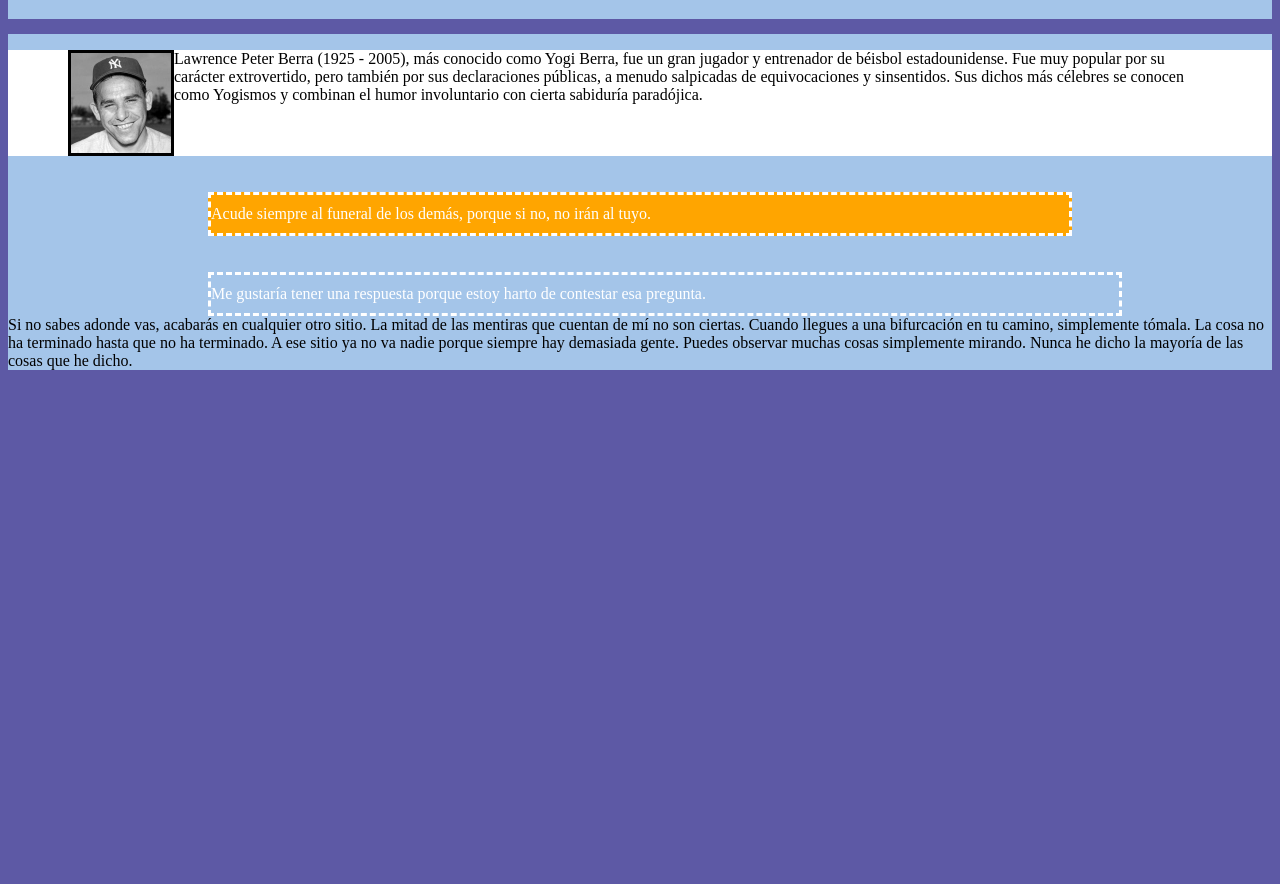
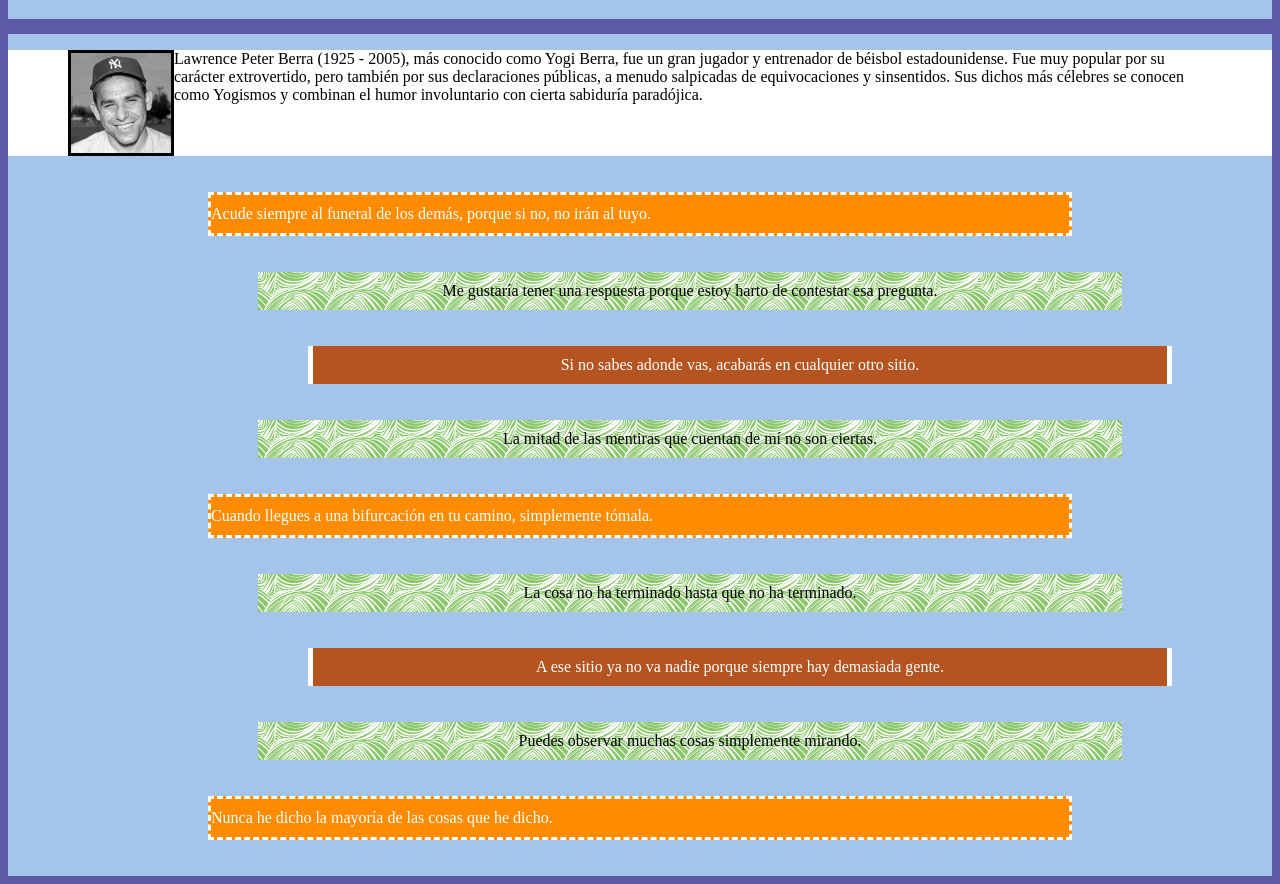
Before and after one commit to PanQuesito22/Ejercicio, a plain HTML site: page index.html in a window 1280 px wide. Shown: the part 61-945 px from the top of the page. Before the commit the page ends 800 px from the top, so only its background shows below. Drawn offline with Linux system fonts and the light colour scheme.

Commit message:
MAMA RAISED A SOLDIER, NOT A BITCH

```diff
--- a/index.css
+++ b/index.css
@@ -34,7 +34,7 @@ body{
 }
 
 .primeracaja{
-  background-color: orange;
+  background-color: darkorange;
   padding-top: 10px;
   padding-bottom: 10px;
   margin-left: 200px;
@@ -43,14 +43,32 @@ body{
 }
 
 .segundacaja{
-  background-image: verde.png);
+  background-image: url(verde.png);
   padding-top: 10px;
   padding-bottom: 10px;
-  margin-left: 200px;
   margin-right: 150px;
-  border-style:dashed;color: white;
-}
+  margin-left: 250px;
+  text-align: center;
+  }
+
+  .terceracaja{
+    background-color: #b45421;
+    color: white;
+    padding-top: 10px;
+    padding-bottom: 10px;
+    margin-right: 100px;
+    margin-left: 300px;
+    text-align: center;
+    border:thick solid white;
+    border-top: none;
+    border-bottom: none;
+
+
+    }
 .imagen {
  float: left;
  border-style:solid;
 }
+.algo{
+
+}
--- a/index.html
+++ b/index.html
@@ -27,19 +27,36 @@
 <div class="segundacaja">
 		Me gustaría tener una respuesta porque estoy harto de contestar esa pregunta.
 	</div>
+	<br><br>
+	<div class="terceracaja">
+    Si no sabes adonde vas, acabarás en cualquier otro sitio.
+	</div>
+	<br><br>
+	<div class="segundacaja">
+    La mitad de las mentiras que cuentan de mí no son ciertas.
+</div>
+	<br><br>
+<div class="primeracaja">
+    Cuando llegues a una bifurcación en tu camino, simplemente tómala.
+	</div>
+	<br><br>
 
-    Si no sabes adonde vas, acabarás en cualquier otro sitio.
-
-    La mitad de las mentiras que cuentan de mí no son ciertas.
-
-    Cuando llegues a una bifurcación en tu camino, simplemente tómala.
-
+	<div class="segundacaja">
     La cosa no ha terminado hasta que no ha terminado.
-
+	</div>
+		<br><br>
+		<div class="terceracaja">
     A ese sitio ya no va nadie porque siempre hay demasiada gente.
-
+	</div>
+	<br><br>
+	<div class="segundacaja">
     Puedes observar muchas cosas simplemente mirando.
+		</div>
+		<br><br>
+		<div class="primeracaja">
     Nunca he dicho la mayoría de las cosas que he dicho.
+	</div>
+		<br><br>
 
 	</div>
 	</body>
```
